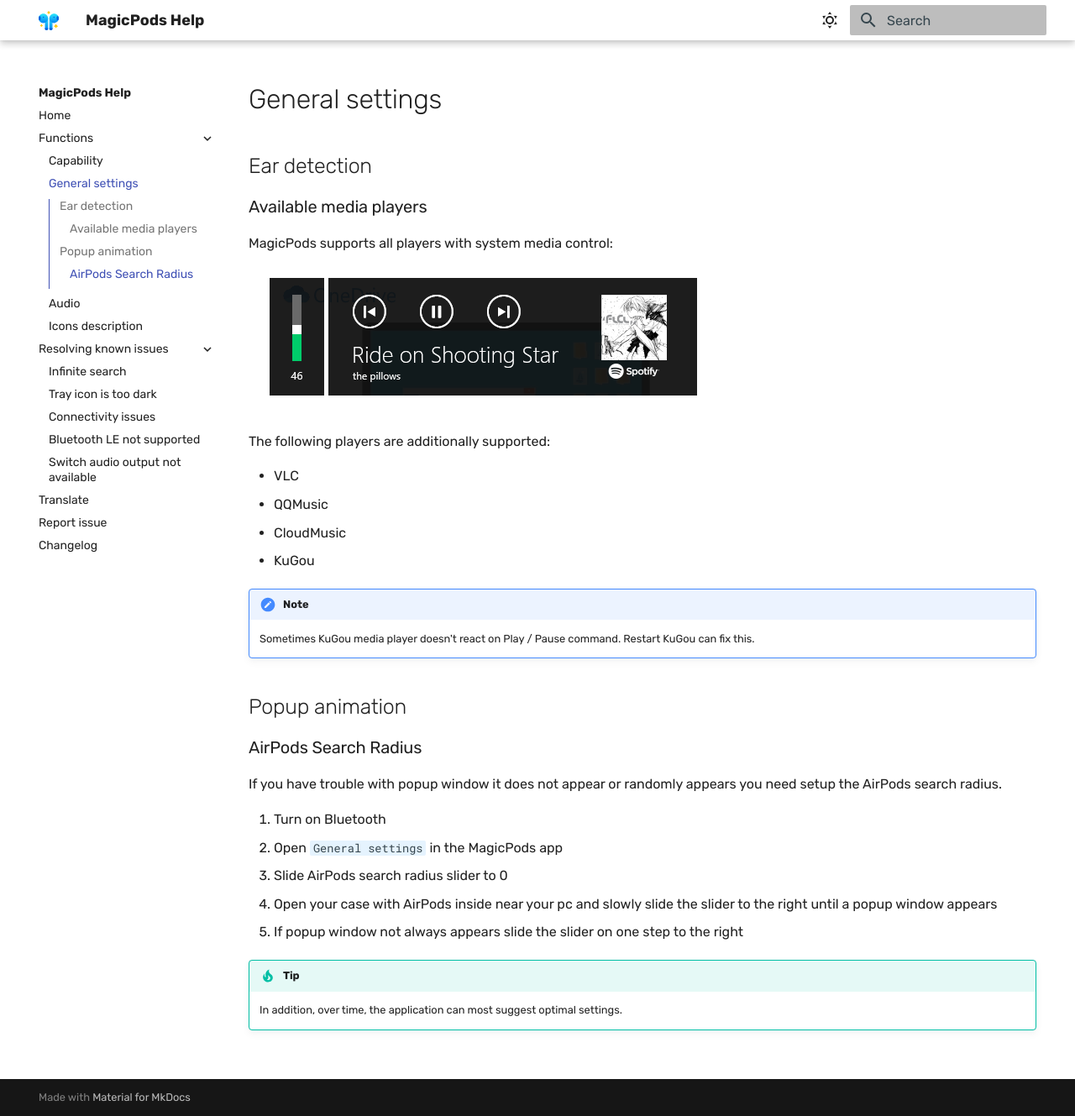
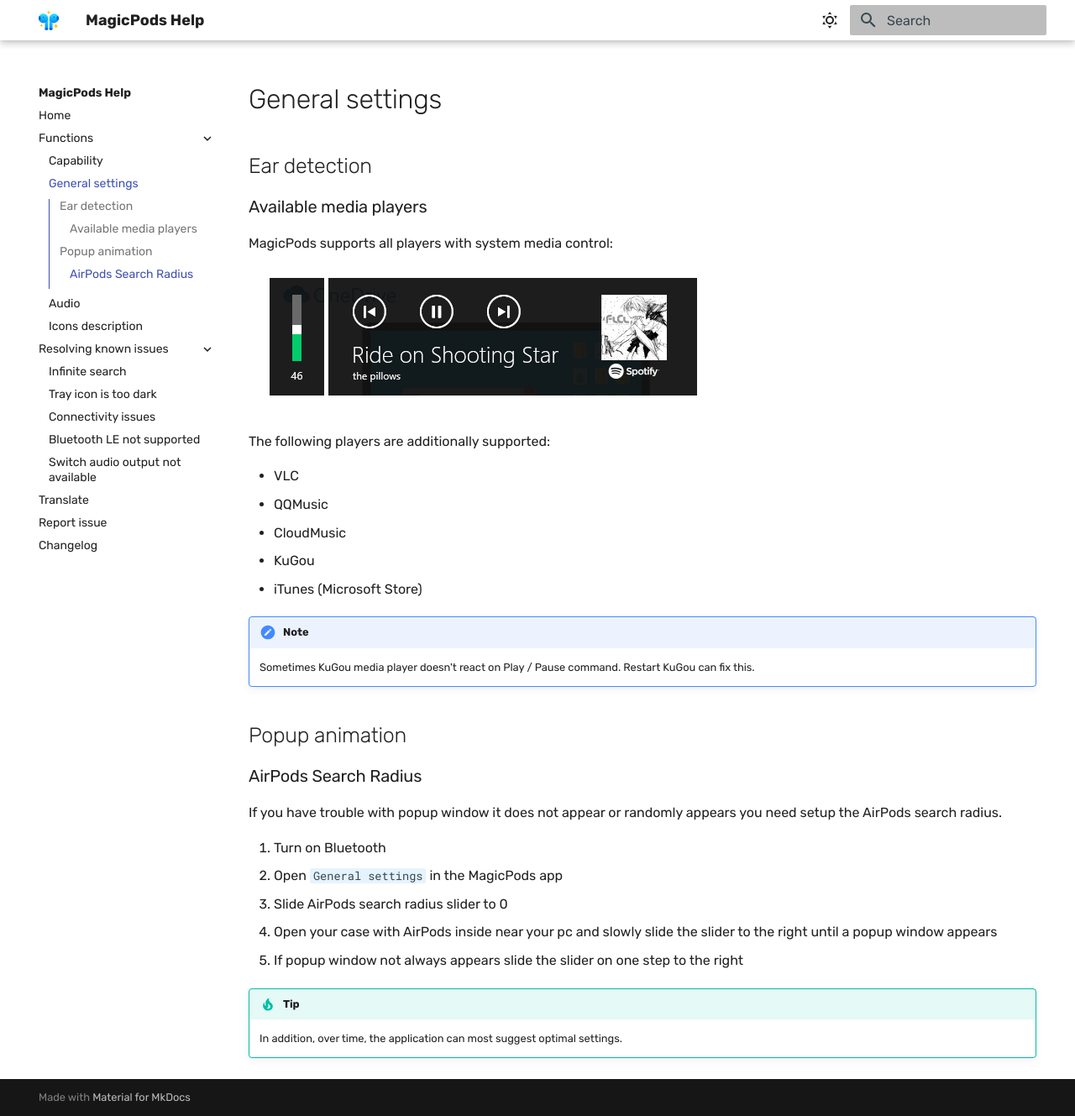
Before and after one commit to steam3d/help.magicpods.app, an MkDocs documentation site: the page built from docs/fun-general-settings.md, in a window 1280 px wide and 1329 px high. Shown: the whole window at 84% size. Built offline with MkDocs 1.6.1 and Material for MkDocs 9.7.7, drawn with Linux system fonts in a browser that asks for light colours.

Commit message:
Update fun-general-settings.md

```diff
--- a/docs/fun-general-settings.md
+++ b/docs/fun-general-settings.md
@@ -13,6 +13,7 @@ The following players are additionally supported:
 * QQMusic
 * CloudMusic
 * KuGou
+* iTunes (Microsoft Store)
 
 !!! note
     Sometimes KuGou media player doesn't react on Play / Pause command. Restart KuGou can fix this.
```
